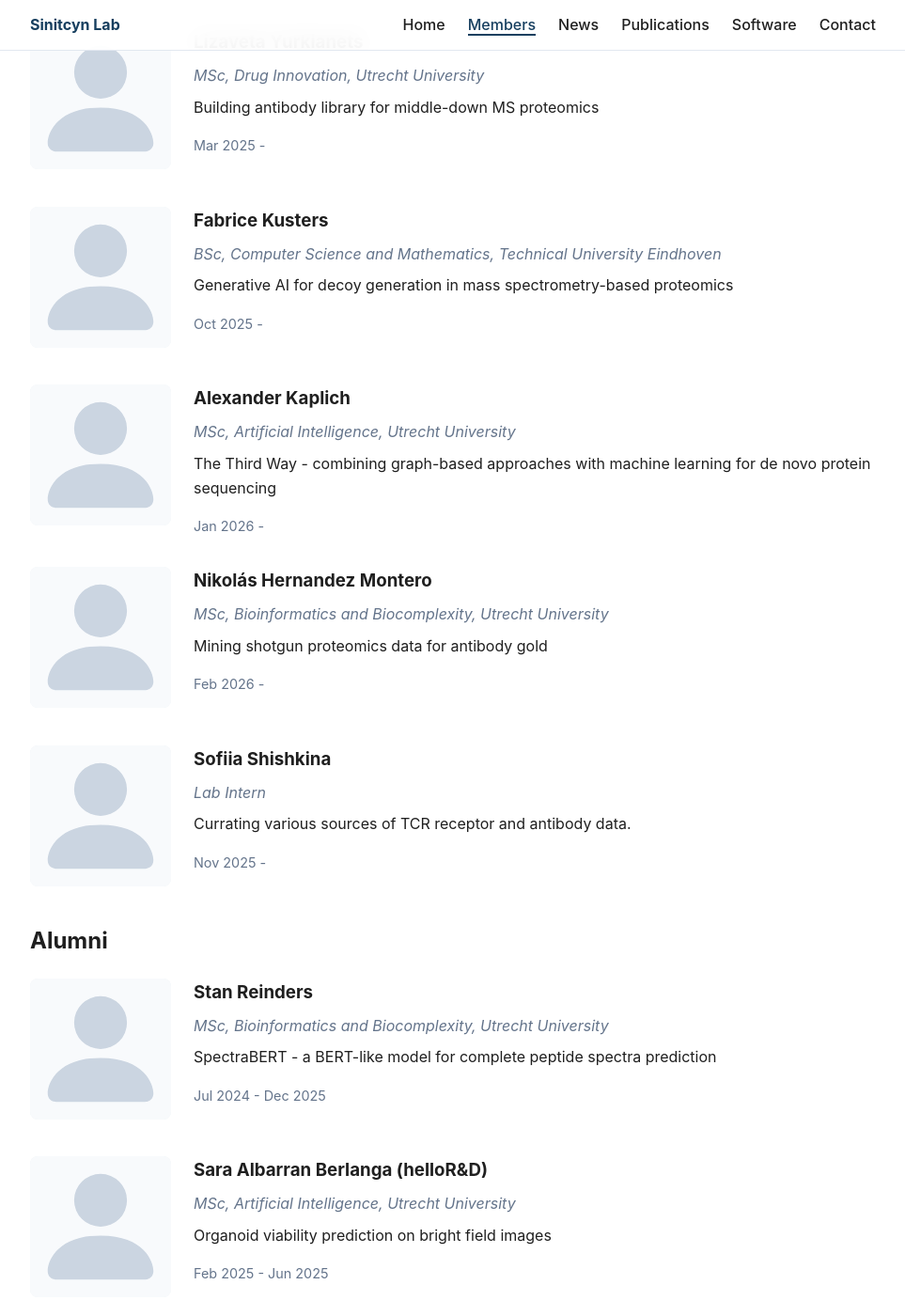
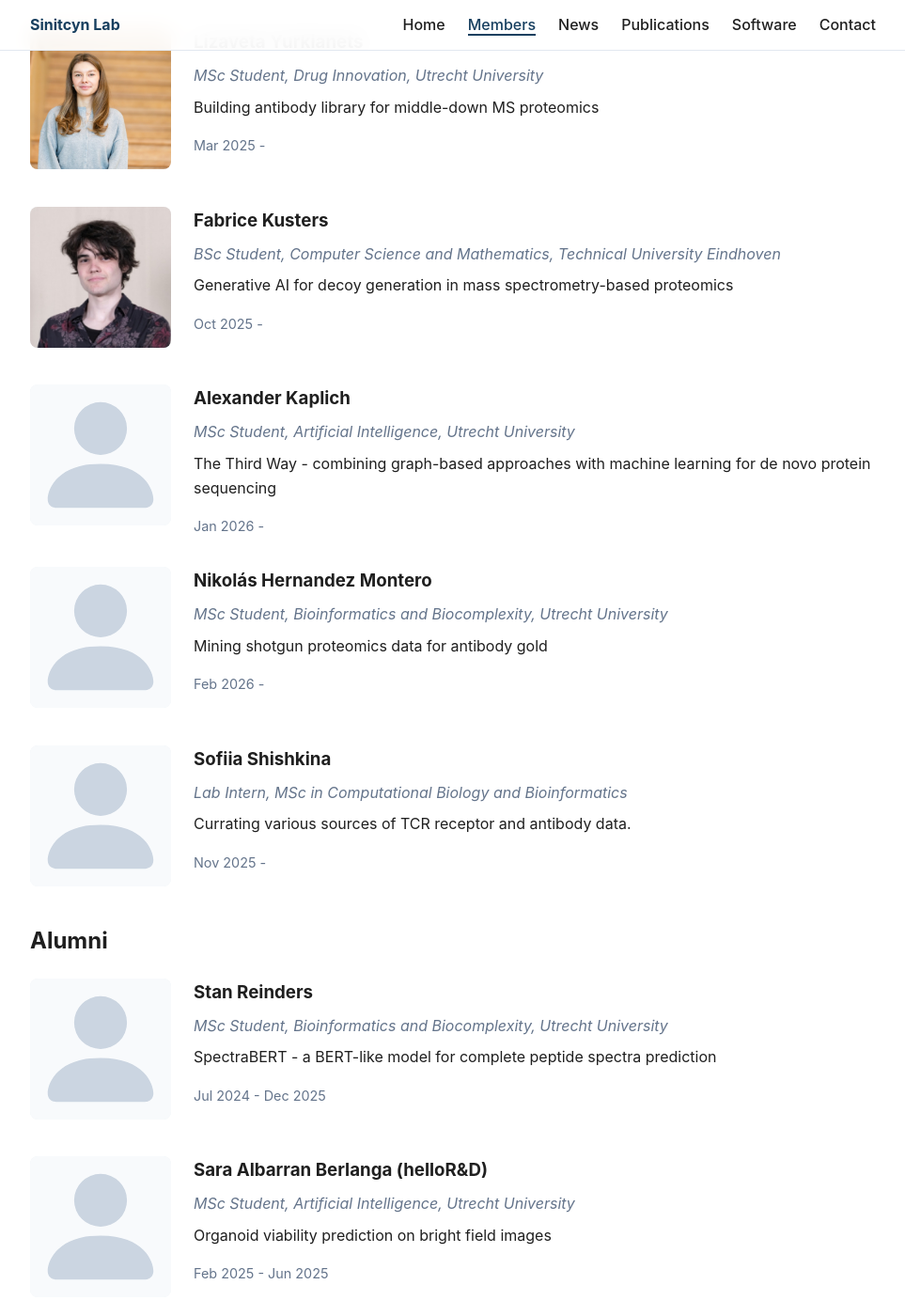
Before and after one commit to SinitcynLab/Sinitcynlab.github.io, a Jekyll site: the page built from members/index.md, in a window 1280 px wide and 1400 px high, scrolled down 1369 px. Shown: the whole window at 94% size, without its empty margins (158-1121 px from the left). Built offline with Jekyll 4.4.1, drawn with Linux system fonts in a browser that asks for light colours; some of the changed text lies outside the part shown.

Commit message:
Update members.yml

```diff
--- a/_data/members.yml
+++ b/_data/members.yml
@@ -1,6 +1,6 @@
 leadership:
   - name: Pavel Sinitcyn
-    title: Principal Investigator, Assistant Professor
+    title: Principal Investigator, Assistant Professor, PhD
     focus: shotgun proteomics, computational proteomics, phosphoproteomics
     email: p.sinitcyn@uu.nl
     orcid: https://orcid.org/0000-0002-2653-1702
@@ -10,7 +10,7 @@ leadership:
     photo: pavel_sinitcyn.low.jpg
     gdpr_consent: true
   - name: Majid Mohammadi
-    title: Senior Scientist, Postdoctoral Researcher
+    title: Senior Scientist, Postdoctoral Researcher, PhD
     focus: machine learning, shapley values, explainability in AI
     email: m.mohammadi1@uu.nl
     orcid: https://orcid.org/0000-0002-7131-8724
@@ -20,7 +20,7 @@ leadership:
     linkedin: https://www.linkedin.com/in/majid-mohammadi-aa17323a/
     gdpr_consent: false
   - name: Grigory Reznikov
-    title: PhD Student
+    title: PhD Student, MSc in Theoretical Computer Science
     focus: high performance computing, graph algorithms, docking
     email: g.reznikov@uu.nl
     orcid: https://orcid.org/0000-0003-2959-2831
@@ -28,49 +28,49 @@ leadership:
     uu: https://www.uu.nl/staff/GReznikov
     linkedin: https://www.linkedin.com/in/grikukan/
     photo: grigory_reznikov.low.jpg
-    gdpr_consent: false
+    gdpr_consent: true
 team:
   - name: Lizaveta Yurkianets
-    title: MSc, Drug Innovation, Utrecht University
+    title: MSc Student, Drug Innovation, Utrecht University
     focus: Building antibody library for middle-down MS proteomics
     time: Mar 2025 -
     photo: lizaveta_yurkianets.low.jpg
-    gdpr_consent: false
+    gdpr_consent: true
   - name: Fabrice Kusters
-    title: BSc, Computer Science and Mathematics, Technical University Eindhoven
+    title: BSc Student, Computer Science and Mathematics, Technical University Eindhoven
     focus: Generative AI for decoy generation in mass spectrometry-based proteomics
     time: Oct 2025 -
     photo: fabrice_kusters.low.jpg
-    gdpr_consent: false
+    gdpr_consent: true
   - name: Alexander Kaplich
-    title: MSc, Artificial Intelligence, Utrecht University
+    title: MSc Student, Artificial Intelligence, Utrecht University
     focus: The Third Way - combining graph-based approaches with machine learning for de novo protein sequencing
     time: Jan 2026 -
     gdpr_consent: false
   - name: Nikolás Hernandez Montero
-    title: MSc, Bioinformatics and Biocomplexity, Utrecht University
+    title: MSc Student, Bioinformatics and Biocomplexity, Utrecht University
     focus: Mining shotgun proteomics data for antibody gold
     time: Feb 2026 -
     gdpr_consent: false
   - name: Sofiia Shishkina
-    title: Lab Intern
+    title: Lab Intern, MSc in Computational Biology and Bioinformatics
     focus: Currating various sources of TCR receptor and antibody data.
     time: Nov 2025 -
     gdpr_consent: false
 alumni:
   - name: Stan Reinders
-    title: MSc, Bioinformatics and Biocomplexity, Utrecht University
+    title: MSc Student, Bioinformatics and Biocomplexity, Utrecht University
     focus: SpectraBERT - a BERT-like model for complete peptide spectra prediction
     time: Jul 2024 - Dec 2025
     photo: stan_reinders.low.jpg
     gdpr_consent: false
   - name: Sara Albarran Berlanga (helloR&D)
-    title: MSc, Artificial Intelligence, Utrecht University
+    title: MSc Student, Artificial Intelligence, Utrecht University
     focus: Organoid viability prediction on bright field images
     time: Feb 2025 - Jun 2025
     gdpr_consent: false
   - name: Markel Benito Sendin (Genmab)
-    title: MSc, Bioinformatics and Biocomplexity, Utrecht University
+    title: MSc Student, Bioinformatics and Biocomplexity, Utrecht University
     focus: Enhancing PPI explainability with geometric deep learning
     time: Feb 2025 - Jul 2025
     gdpr_consent: false
```
